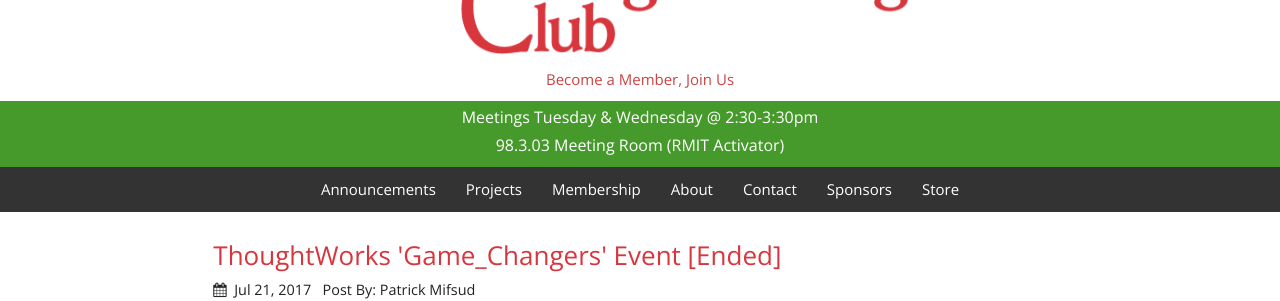
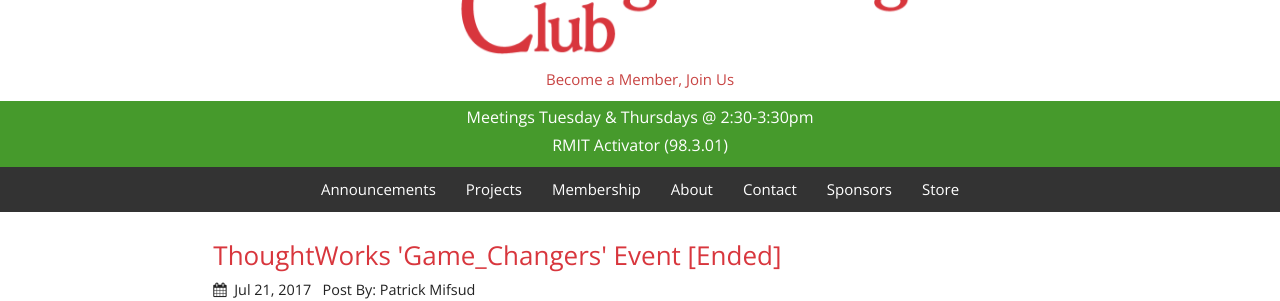
Before and after one commit to rmit-programming-club/rmit-programming-club.github.io, a Jekyll site: the page built from index.html, in a window 1280 px wide. Shown: the part 198-499 px from the top of the page. Built offline with Jekyll 4.4.1, drawn with Linux system fonts in a browser that asks for light colours; nearby versions of some CDN libraries.

Commit message:
Updated Meeting Banner

```diff
--- a/_includes/header.html
+++ b/_includes/header.html
@@ -20,8 +20,8 @@
 
     <!-- Meeting Banner -->
     <div class="col-md-12 meetingbanner">
-		<p>Meetings Tuesday & Wednesday @ 2:30-3:30pm</p>
-		<p>98.3.03 Meeting Room (RMIT Activator)</p>
+		<p>Meetings Tuesday & Thursdays @ 2:30-3:30pm</p>
+		<p>RMIT Activator (98.3.01)</p>
 	</div>
 
     <!-- Navigation Bar -->
```
